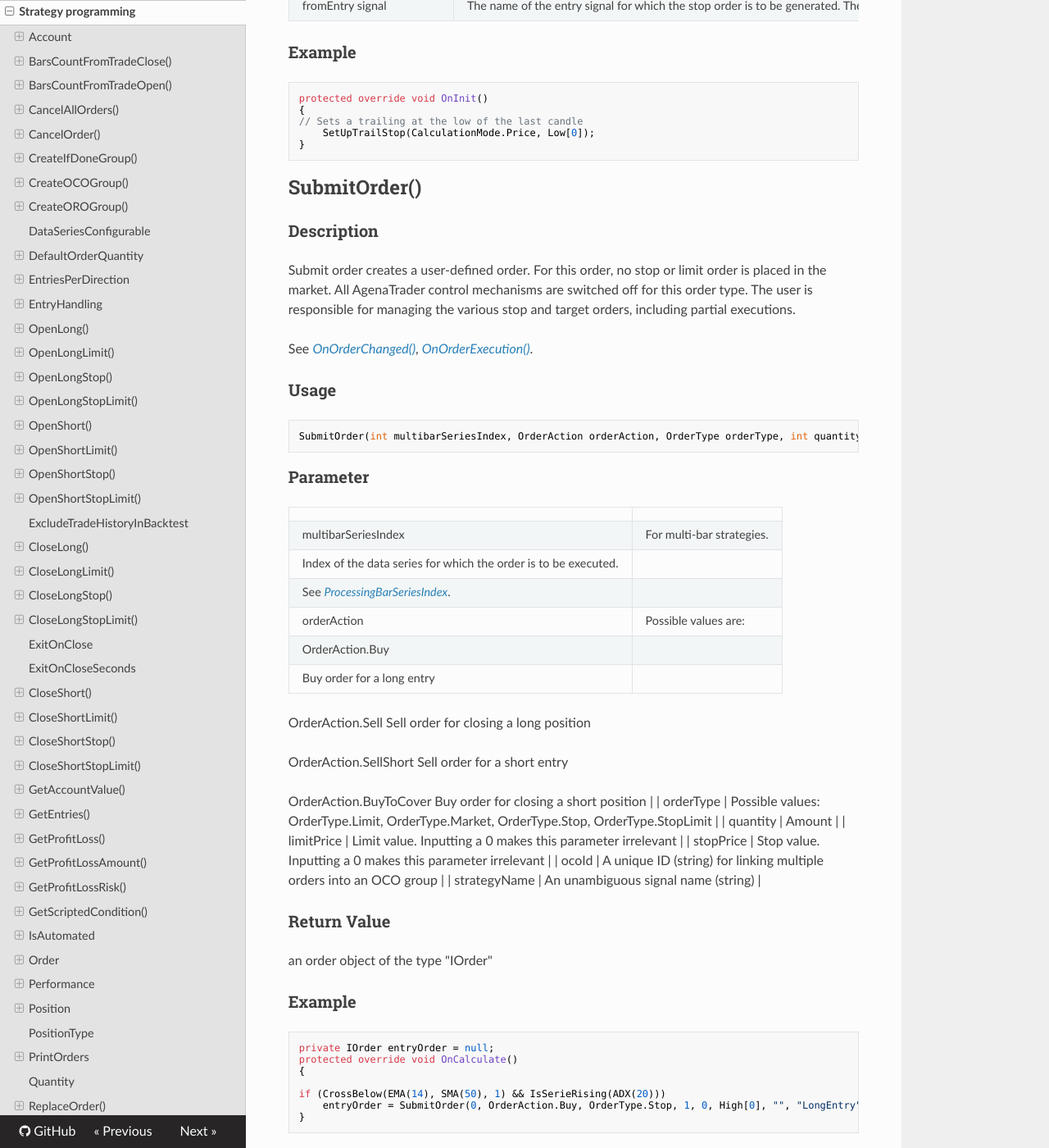
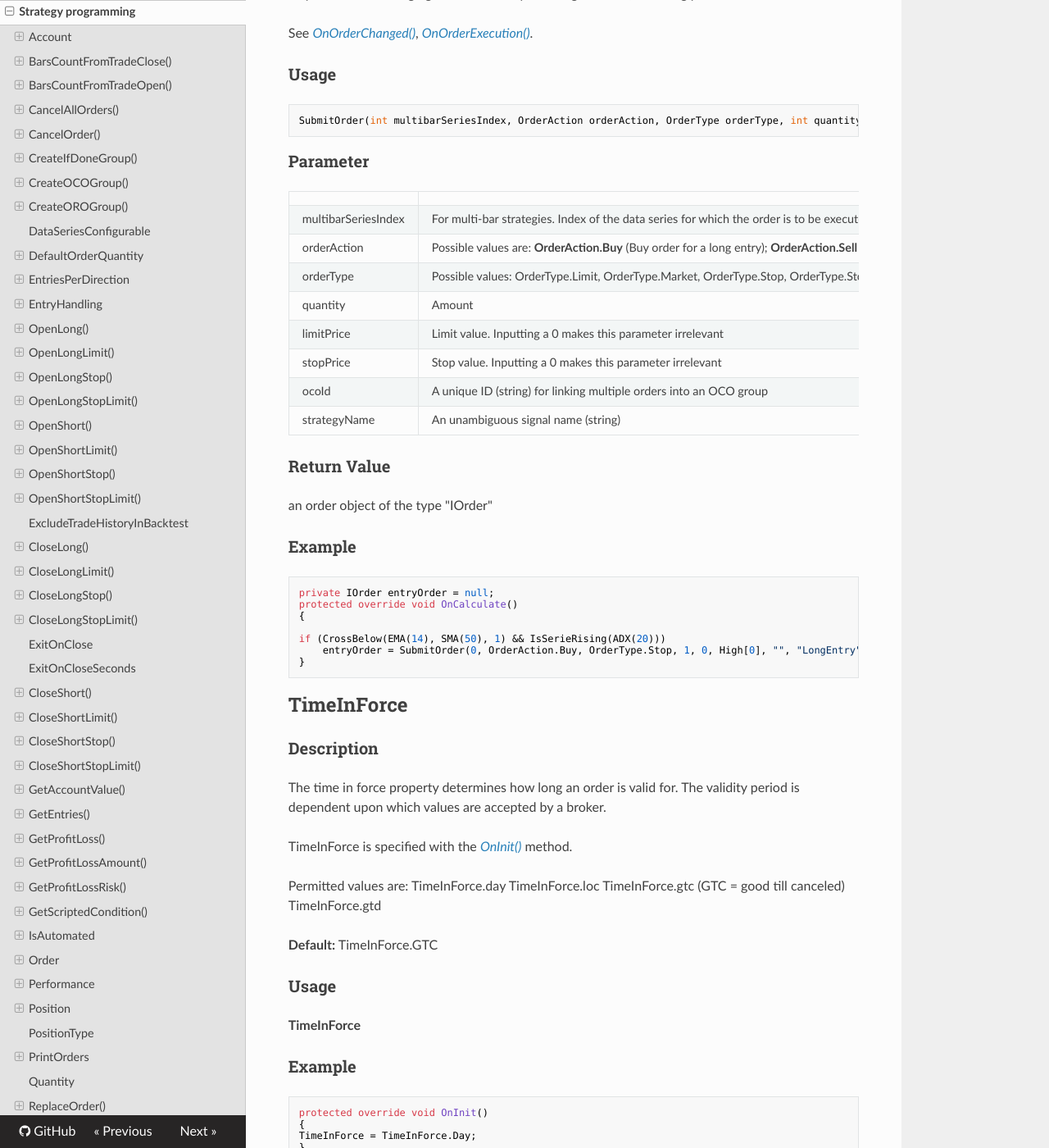
Before and after one commit to AgenaTrader/AgenaScript-documentation, an MkDocs documentation site: the page built from sources/strategy_programming.md, in a window 1280 px wide and 1400 px high, scrolled down 39114 px. Shown: the whole window at 82% size. Built offline with MkDocs 1.6.1, drawn with Linux system fonts in a browser that asks for light colours; nearby versions of some CDN libraries; old or Windows-style settings are respelled for this version of MkDocs; some of the changed text lies outside the part shown.

Commit message:
Update strategy_programming.md

````diff
--- a/sources/strategy_programming.md
+++ b/sources/strategy_programming.md
@@ -552,9 +552,7 @@
 |---------------------|----------------------------------------------------------------------|
 | strategyName          | An unambiguous name                                                  |
 | quantity            | Amount of stocks/contracts etc.                                      |
-| multibarSeriesIndex | For [*Multibar*](#multibar), [*MultiBars*](#multibars) strategies
-Index of the data series for which the entry order is to be executed
-See [*ProcessingBarSeriesIndex*](#processingbarseriesindex).     |
+| multibarSeriesIndex | For [*Multibar*](#multibar), [*MultiBars*](#multibars) strategies. Index of the data series for which the entry order is to be executed. See [*ProcessingBarSeriesIndex*](#processingbarseriesindex).     |
 
 ### Return Value
 an order object of the type "IOrder"
@@ -673,9 +671,7 @@
 |---------------------|--------------------------------------------------------------------------------------------------------------------------------------------------------------|
 | strategyName          | An unambiguous name      |
 | quantity   | Amount to be ordered       |
-| multibarSeriesIndex | For [*Multibar*](#multibar), [*MultiBars*](#multibars) strategies.
-Index of the data series for which an entry order is to be placed.
-See [*ProcessingBarSeriesIndex*](#processingbarseriesindex).       |
+| multibarSeriesIndex | For [*Multibar*](#multibar), [*MultiBars*](#multibars) strategies. Index of the data series for which an entry order is to be placed. See [*ProcessingBarSeriesIndex*](#processingbarseriesindex).       |
 | stopPrice           | A double value for the stop price                                                                                                                            |
 | limitPrice          | A double value for the limit price                                                                                                                           |
 | liveUntilCancelled  | The order will not be deleted at the end of the bar, but will remain active until deleted using the CancelOrder command or until it reaches its expiry time. |
@@ -1538,15 +1534,13 @@
 ```
 
 ### Parameter
-|    |           |
-|------------------|------------------------------------|
-| currency         | Sets the profit target in a currency, for example 500€.  |
-| mode             | Possible values are:
--   CalculationMode.Percent (display in percent)
--   CalculationMode.Price (display as price value)
--   CalculationMode.Ticks (display in ticks or pips)      |
-| value  | The distance between entry price and profit target. This is dependent upon the „mode" but generally refers to a monetary value, a percentage or a value in ticks. |
-| fromEntry signal | The name of the entry signal for which the profit target is to be generated. The amount is taken from the entry order referenced.   |
+|                  |                                                                                             |
+|------------------|---------------------------------------------------------------------------------------------|
+| currency         | Sets the profit target in a currency, for example 500€.                                     |
+| mode             | Possible values are: CalculationMode.Percent (display in percent); CalculationMode.Price (display as price value);
+ CalculationMode.Ticks (display in ticks or pips)                                                                |
+| value  | The distance between entry price and profit target. This is dependent upon the „mode" but generally refers to a monetary value, a percentage or a value in ticks.                                                                         |
+| fromEntry signal | The name of the entry signal for which the profit target is to be generated. The amount is taken from the entry order referenced.                                                                                                |
 
 ### Example
 ```cs
@@ -1575,16 +1569,13 @@
 ```
 
 ### Parameter
-|      |      |
-|------------------|---------------------------------------|
+|                  |                                                                                                  |
+|------------------|--------------------------------------------------------------------------------------------------|
 | currency         | The difference between the stop loss and the entry price (=risk) in a currency, such as 500€     |
-| mode             | Potential values can be:
--   CalculationMode.Percent (display in percent)
--   CalculationMode.Price (display as price value)
--   CalculationMode.Ticks (display in ticks or pips)    |
-| simulated        | When set to "true," the stop order does not go live (as a market order) until the price has „touched" it for the first time (meaning that it is executed just as it would be under real market conditions). |
-| value            | The distance between stop price and profit target. This is dependent upon the „mode" but generally refers to a monetary value, a percentage or a value in ticks.                                            |
-| fromEntry signal | The name of the entry signal for which the stop order is to be generated. The amount is taken from the entry order referenced.                                                                              |
+| mode             | Potential values can be: CalculationMode.Percent (display in percent); CalculationMode.Price (display as price value); CalculationMode.Ticks (display in ticks or pips)                                                              |
+| simulated        | When set to "true," the stop order does not go live (as a market order) until the price has „touched" it for the first time (meaning that it is executed just as it would be under real market conditions).                            |
+| value            | The distance between stop price and profit target. This is dependent upon the „mode" but generally refers to a monetary value, a percentage or a value in ticks.                                                                     |
+| fromEntry signal | The name of the entry signal for which the stop order is to be generated. The amount is taken from the entry order referenced.                                                                                                           |
 
 ### Example
 ```cs
@@ -1638,15 +1629,13 @@
 ```
 
 ### Parameter
-|           |      |
-|------------------|---------------------------------------------------|
-| currency         | The distance between the stop loss and the entry price      |
-| mode             | Possible values are:
--   CalculationMode.Percent
--   CalculationMode.Ticks   |
-| simulated        | When set to "true," the stop order does not go live (as a market order) until the price has „touched" it for the first time (meaning that it is executed just as it would be under real market conditions). |
-| value            | The distance between stop price and profit target. This is dependent upon the „mode" but generally refers to a monetary value, a percentage or a value in ticks.                                            |
-| fromEntry signal | The name of the entry signal for which the stop order is to be generated. The amount is taken from the entry order referenced.                                                                              |
+|                  |                                                                                            |
+|------------------|--------------------------------------------------------------------------------------------|
+| currency         | The distance between the stop loss and the entry price                                     |
+| mode             | Possible values are:   CalculationMode.Percent; CalculationMode.Ticks                      |
+| simulated        | When set to "true," the stop order does not go live (as a market order) until the price has „touched" it for the first time (meaning that it is executed just as it would be under real market conditions).                      |
+| value            | The distance between stop price and profit target. This is dependent upon the „mode" but generally refers to a monetary value, a percentage or a value in ticks.                                                               |
+| fromEntry signal | The name of the entry signal for which the stop order is to be generated. The amount is taken from the entry order referenced.                                                                                                     |
 
 ### Example
 ```cs
@@ -1671,27 +1660,14 @@
 ### Parameter
 |                     |                                                                    |
 |---------------------|--------------------------------------------------------------------|
-| multibarSeriesIndex | For multi-bar strategies.
-Index of the data series for which the order is to be executed.
-See [*ProcessingBarSeriesIndex*](#processingbarseriesindex).                                                 |
-| orderAction         | Possible values are:
-OrderAction.Buy
-Buy order for a long entry
-
-OrderAction.Sell
-Sell order for closing a long position
-
-OrderAction.SellShort
-Sell order for a short entry
-
-OrderAction.BuyToCover
-Buy order for closing a short position                              |
-| orderType           | Possible values: OrderType.Limit, OrderType.Market, OrderType.Stop, OrderType.StopLimit                                                 |
+| multibarSeriesIndex | For multi-bar strategies. Index of the data series for which the order is to be executed. See [*ProcessingBarSeriesIndex*](#processingbarseriesindex).                                   |
+| orderAction         | Possible values are: **OrderAction.Buy** (Buy order for a long entry); **OrderAction.Sell** (Sell order for closing a long position) **OrderAction.SellShort** (Sell order for a short entry); **OrderAction.BuyToCover**(Buy order for closing a short position )                                                                            |
+| orderType           | Possible values: OrderType.Limit, OrderType.Market, OrderType.Stop, OrderType.StopLimit                                               |
 | quantity            | Amount                                                             |
 | limitPrice          | Limit value. Inputting a 0 makes this parameter irrelevant         |
 | stopPrice           | Stop value. Inputting a 0 makes this parameter irrelevant          |
 | ocoId               | A unique ID (string) for linking multiple orders into an OCO group |
-| strategyName          | An unambiguous signal name (string)                                |
+| strategyName         | An unambiguous signal name (string)                                |
 
 ### Return Value
 an order object of the type "IOrder"
````
